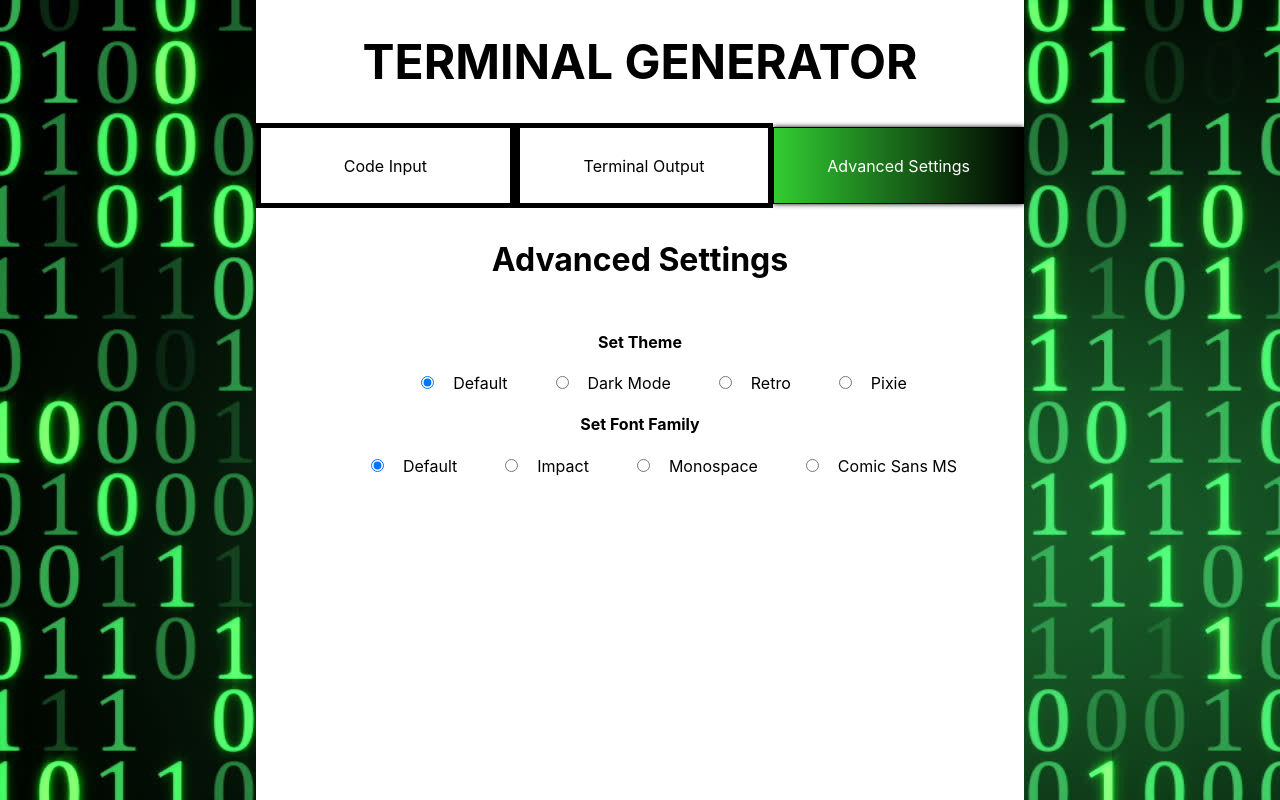
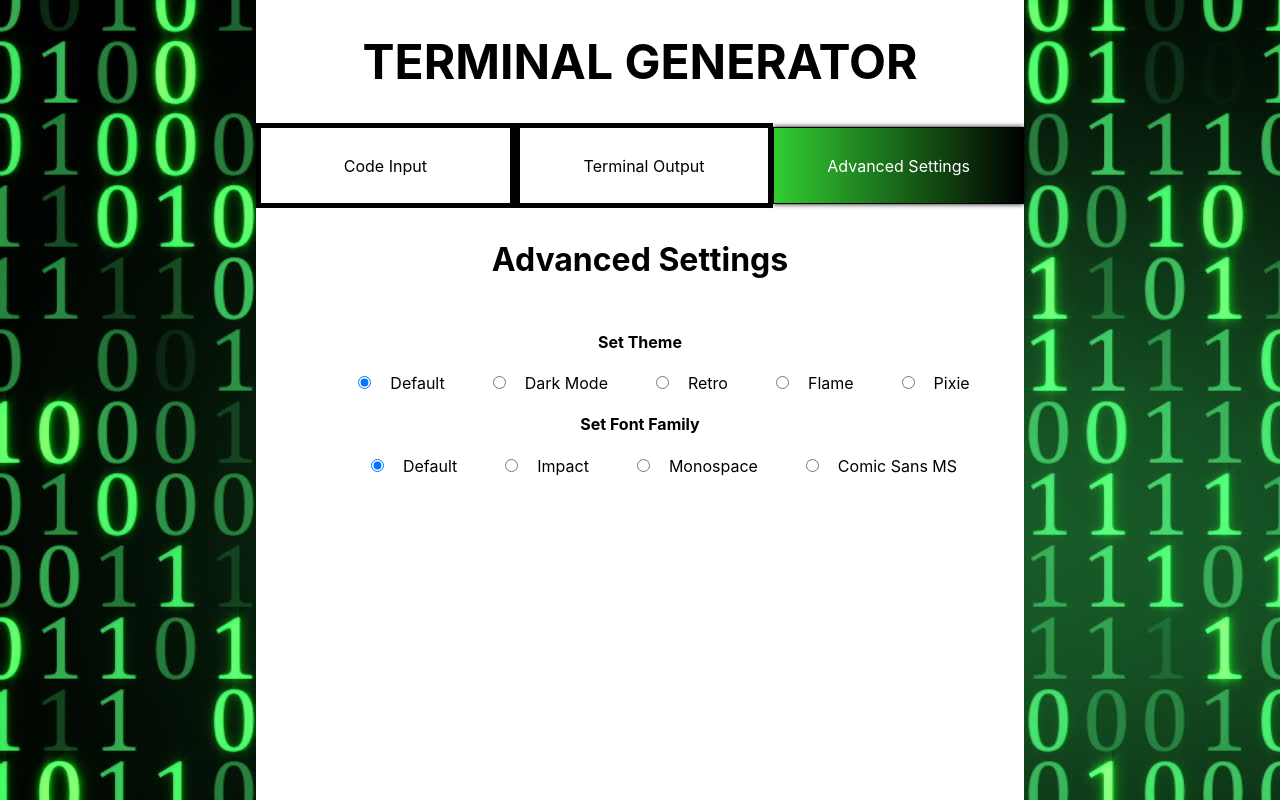
Before and after one commit to dpericich/Terminal-Generator, a React (Create React App) app: page / in a window 1280 px wide. Both pictures are taken after a click on the element "Advanced Settings". Built offline with nearby package versions, Linux system fonts and the light colour scheme.

Commit message:
Added new flame theme color values and advanced-settings option

```diff
--- a/src/advancedSettings/index.tsx
+++ b/src/advancedSettings/index.tsx
@@ -48,6 +48,17 @@ const AdvancedSettingsElement = ({ setCodeTheme, codeTheme, codeFontFamily, setC
                                 onClick={() => setCodeTheme("retro")}
                             />
                             <label htmlFor="retro">Retro</label>
+                        </div>
+                        <div className="radio-element-container">
+                            <input
+                                type="radio"
+                                id="flame"
+                                name="theme"
+                                value="Flame"
+                                checked={codeTheme === "flame"}
+                                onClick={() => setCodeTheme("flame")}
+                            />
+                            <label htmlFor="flame">Flame</label>
                         </div>
                         <div className="radio-element-container">
                             <input
```
Also changed, not shown: src/data/appConfig.js (+7 -0 lines).
